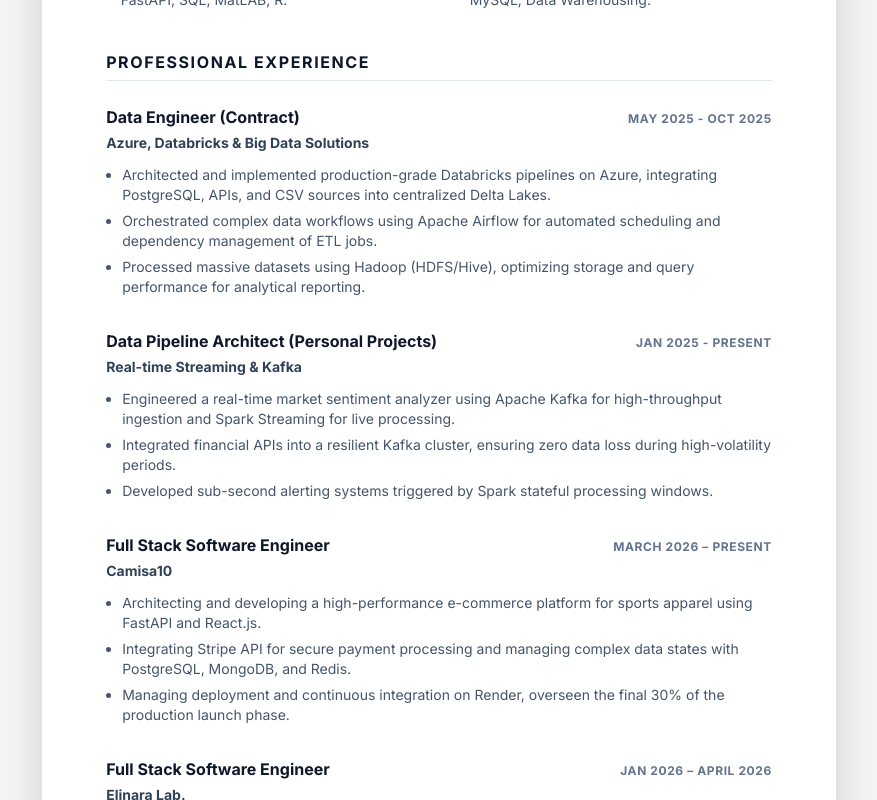
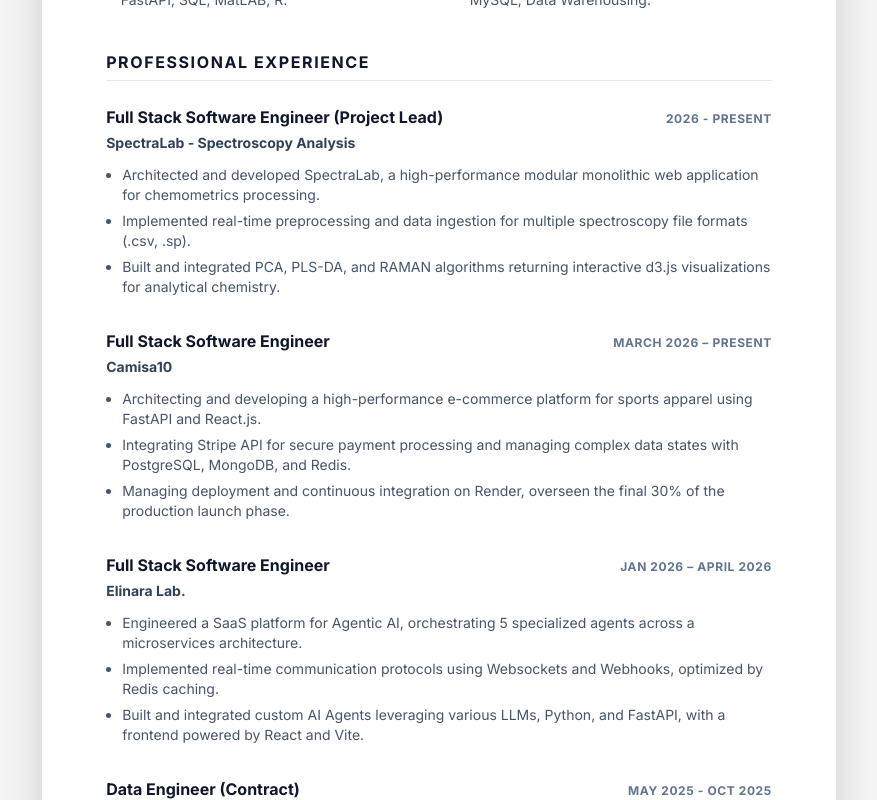
Before and after one commit to laurindocbenjamim/laurindo-portfolio-reactjs, a React (Vite) app: page /cv in a window 1280 px wide. Shown: the part 700-1500 px from the top of the page, without its empty margins (201-1078 px from the left). Built offline with nearby package versions, Linux system fonts and the light colour scheme.

Commit message:
feat: Add SpectraLab project and update resume
Integrates the new SpectraLab project into the showcases and updates the professional experience section of the resume to reflect the project lead role. This includes detailing the project's architecture, functionality, and the technologies used.

```diff
--- a/src/App.tsx
+++ b/src/App.tsx
@@ -34,6 +34,14 @@
 ];
 
 const PROJECTS = [
+  {
+    title: "SpectraLab",
+    description: "High-performance chemometrics and spectroscopy analysis platform. Modular monolithic architecture supporting .csv/.sp file processing, real-time preprocessing, and PCA/PLS-DA algorithms.",
+    demo: "https://ispectdata-ai.onrender.com",
+    github: "https://github.com/laurindocbenjamim",
+    tags: ["Chemometrics", "Spectroscopy", "Python", "PCA", "React"],
+    type: "Data Science"
+  },
   {
     title: "ASun Browser AI Agent",
     description: "An intelligent browser agent with two specialized modules: an automation agent for form fulfillment and a pentesting agent for security testing.",
@@ -215,6 +223,26 @@
 
   const EXPERIENCES = [
     {
+      role: "Full Stack Software Engineer",
+      company: "Camisa10",
+      period: "March 2026 – Present",
+      desc: "Architecting and developing a high-performance e-commerce platform for sports apparel using FastAPI and React.js.",
+      bullets: [
+        "Integrating Stripe API for secure payment processing and managing complex data states with PostgreSQL, MongoDB, and Redis.",
+        "Managing deployment and continuous integration on Render, overseen the final 30% of the production launch phase."
+      ]
+    },
+    {
+      role: "Full Stack Software Engineer",
+      company: "Elinara Lab.",
+      period: "January 2026 – April 2026",
+      desc: "Engineered a SaaS platform for Agentic AI, orchestrating 5 specialized agents across a microservices architecture.",
+      bullets: [
+        "Implemented real-time communication protocols using Websockets and Webhooks, optimized by Redis caching.",
+        "Built and integrated custom AI Agents leveraging various LLMs, Python, and FastAPI, with a frontend powered by React and Vite."
+      ]
+    },
+    {
       role: "Data Engineer (Contract)",
       company: "Azure & Big Data Solutions",
       period: "May 2025 – October 2025",
@@ -234,26 +262,6 @@
         "Developed a real-time sentiment analysis engine using Apache Kafka and Spark Streaming.",
         "Managed high-volume data streams from multiple financial APIs with zero-loss reliability.",
         "Built automated alerting systems providing sub-second latency for market volatility detection."
-      ]
-    },
-    {
-      role: "Full Stack Software Engineer",
-      company: "Camisa10",
-      period: "March 2026 – Present",
-      desc: "Architecting and developing a high-performance e-commerce platform for sports apparel using FastAPI and React.js.",
-      bullets: [
-        "Integrating Stripe API for secure payment processing and managing complex data states with PostgreSQL, MongoDB, and Redis.",
-        "Managing deployment and continuous integration on Render, overseen the final 30% of the production launch phase."
-      ]
-    },
-    {
-      role: "Full Stack Software Engineer",
-      company: "Elinara Lab.",
-      period: "January 2026 – April 2026",
-      desc: "Engineered a SaaS platform for Agentic AI, orchestrating 5 specialized agents across a microservices architecture.",
-      bullets: [
-        "Implemented real-time communication protocols using Websockets and Webhooks, optimized by Redis caching.",
-        "Built and integrated custom AI Agents leveraging various LLMs, Python, and FastAPI, with a frontend powered by React and Vite."
       ]
     },
     {
--- a/src/components/Resume.tsx
+++ b/src/components/Resume.tsx
@@ -29,11 +29,11 @@
 
 PROFESSIONAL EXPERIENCE
 
-Data Engineer (Contract/Freelance)
-Databricks & Data Lake Integration | Jan 2025 - Present
-- Architected and implemented production-grade Databricks pipelines. Integrated multiple data sources (PostgreSQL, APIs, and CSV files) into centralized Data Lakes using Spark and Delta Lake.
-- Developed scalable data lake solutions for complex data ingestion. Optimized ETL/ELT workflows using Databricks, ensuring high throughput and data integrity across hybrid cloud environments.
-- Automated data processing workflows with Databricks Jobs and Spark, reducing manual processing time by 60%.
+Full Stack Software Engineer (Project Lead - SpectraLab)
+SpectraLab | 2026 - Present
+- Architected and developed SpectraLab, a high-performance modular monolithic web application for spectroscopy analysis.
+- Implemented real-time chemometrics processing supporting multiple file formats (.csv, .sp).
+- Integrated unsupervised and supervised learning algorithms (PCA, PLS-DA, RAMAN) with interactive visualizations using Python and React.
 
 Full Stack Software Engineer
 Camisa10 | March 2026 – Present
@@ -46,6 +46,18 @@
 - Engineered a SaaS platform for Agentic AI, orchestrating 5 specialized agents across a microservices architecture.
 - Implemented real-time communication protocols using Websockets and Webhooks, optimized by Redis caching.
 - Built and integrated custom AI Agents leveraging various LLMs, Python, and FastAPI, with a frontend powered by React and Vite.
+
+Data Engineer (Contract/Freelance)
+Azure, Databricks & Big Data Solutions | May 2025 - Oct 2025
+- Architected and implemented production-grade Databricks pipelines on Azure, integrating PostgreSQL, APIs, and CSV sources into centralized Delta Lakes.
+- Orchestrated complex data workflows using Apache Airflow for automated scheduling and dependency management of ETL jobs.
+- Processed massive datasets using Hadoop (HDFS/Hive), optimizing storage and query performance for analytical reporting.
+
+Data Pipeline Architect (Personal Projects)
+Real-time Streaming & Kafka | Jan 2025 - Present
+- Engineered a real-time market sentiment analyzer using Apache Kafka for high-throughput ingestion and Spark Streaming for live processing.
+- Integrated financial APIs into a resilient Kafka cluster, ensuring zero data loss during high-volatility periods.
+- Developed sub-second alerting systems triggered by Spark stateful processing windows.
 
 FREELANCE DATA & SOFTWARE ENGINEER
 Personal Projects | January 2024 – Present
@@ -163,23 +175,13 @@
 
           <div className="space-y-2">
             <ResumeExperienceItem
-              title="Data Engineer (Contract)"
-              company="Azure, Databricks & Big Data Solutions"
-              date="May 2025 - Oct 2025"
+              title="Full Stack Software Engineer (Project Lead)"
+              company="SpectraLab - Spectroscopy Analysis"
+              date="2026 - Present"
               bullets={[
-                "Architected and implemented production-grade Databricks pipelines on Azure, integrating PostgreSQL, APIs, and CSV sources into centralized Delta Lakes.",
-                "Orchestrated complex data workflows using Apache Airflow for automated scheduling and dependency management of ETL jobs.",
-                "Processed massive datasets using Hadoop (HDFS/Hive), optimizing storage and query performance for analytical reporting."
-              ]}
-            />
-            <ResumeExperienceItem
-              title="Data Pipeline Architect (Personal Projects)"
-              company="Real-time Streaming & Kafka"
-              date="Jan 2025 - Present"
-              bullets={[
-                "Engineered a real-time market sentiment analyzer using Apache Kafka for high-throughput ingestion and Spark Streaming for live processing.",
-                "Integrated financial APIs into a resilient Kafka cluster, ensuring zero data loss during high-volatility periods.",
-                "Developed sub-second alerting systems triggered by Spark stateful processing windows."
+                "Architected and developed SpectraLab, a high-performance modular monolithic web application for chemometrics processing.",
+                "Implemented real-time preprocessing and data ingestion for multiple spectroscopy file formats (.csv, .sp).",
+                "Built and integrated PCA, PLS-DA, and RAMAN algorithms returning interactive d3.js visualizations for analytical chemistry."
               ]}
             />
             <ResumeExperienceItem
@@ -200,6 +202,26 @@
                 "Engineered a SaaS platform for Agentic AI, orchestrating 5 specialized agents across a microservices architecture.",
                 "Implemented real-time communication protocols using Websockets and Webhooks, optimized by Redis caching.",
                 "Built and integrated custom AI Agents leveraging various LLMs, Python, and FastAPI, with a frontend powered by React and Vite."
+              ]}
+            />
+            <ResumeExperienceItem
+              title="Data Engineer (Contract)"
+              company="Azure, Databricks & Big Data Solutions"
+              date="May 2025 - Oct 2025"
+              bullets={[
+                "Architected and implemented production-grade Databricks pipelines on Azure, integrating PostgreSQL, APIs, and CSV sources into centralized Delta Lakes.",
+                "Orchestrated complex data workflows using Apache Airflow for automated scheduling and dependency management of ETL jobs.",
+                "Processed massive datasets using Hadoop (HDFS/Hive), optimizing storage and query performance for analytical reporting."
+              ]}
+            />
+            <ResumeExperienceItem
+              title="Data Pipeline Architect (Personal Projects)"
+              company="Real-time Streaming & Kafka"
+              date="Jan 2025 - Present"
+              bullets={[
+                "Engineered a real-time market sentiment analyzer using Apache Kafka for high-throughput ingestion and Spark Streaming for live processing.",
+                "Integrated financial APIs into a resilient Kafka cluster, ensuring zero data loss during high-volatility periods.",
+                "Developed sub-second alerting systems triggered by Spark stateful processing windows."
               ]}
             />
           </div>
--- a/src/components/Showcases.tsx
+++ b/src/components/Showcases.tsx
@@ -98,6 +98,16 @@
     solution: 'Desenvolvimento de uma ferramenta baseada em IA utilizando Python e APSchedule para automação de tarefas. Integração de webhooks do Discord para relatórios em tempo real de radares de setor (ex: foco em IA Agêntica nos EUA) e tendências de liquidez.',
     tools: ['Python', 'APSchedule', 'Discord API', 'Yahoo Finance', 'LLM Fine-tuning'],
     why: 'O ecossistema financeiro do Python e a acessibilidade do Discord tornam-no a plataforma perfeita para entregar insights de dados complexos a traders e instituições de forma rápida.'
+  },
+  {
+    id: 10,
+    title: 'SpectraLab',
+    scenario: 'Desenvolvimento de uma plataforma de processamento quimiométrico de alto desempenho para análise de espectroscopia, permitindo o upload e análise em tempo real de dados complexos de química analítica.',
+    objectives: ['Processar ficheiros de espectroscopia em formatos .csv e .sp.', 'Implementar algoritmos de pré-processamento de sinal em tempo real.', 'Integrar visualizações interativas para PCA (Análise de Componentes Principais) e PLS-DA.'],
+    challenge: 'Lidar com grandes matrizes de dados espectrais e executar cálculos estatísticos complexos de forma modular e performante dentro de um navegador e backend sincronizados.',
+    solution: 'Arquitetura monolítica modular construída com Python para o processamento de dados e React para a interface. Integração de bibliotecas especializadas para execução de algoritmos RAMAN e PCA, fornecendo feedback visual instantâneo através de gráficos d3.js interactivos.',
+    tools: ['Python', 'React', 'Chemometrics', 'PCA', 'PLS-DA', 'd3.js', 'Modular Monolith'],
+    why: 'A escolha por uma arquitetura monolítica modular permitiu um desenvolvimento ágil sem a complexidade de rede de microserviços, garantindo que o processamento intensivo de dados espectrais fosse realizado com a menor latência possível.'
   }
 ];
 
```
Also changed, not shown: public/cv.txt.
